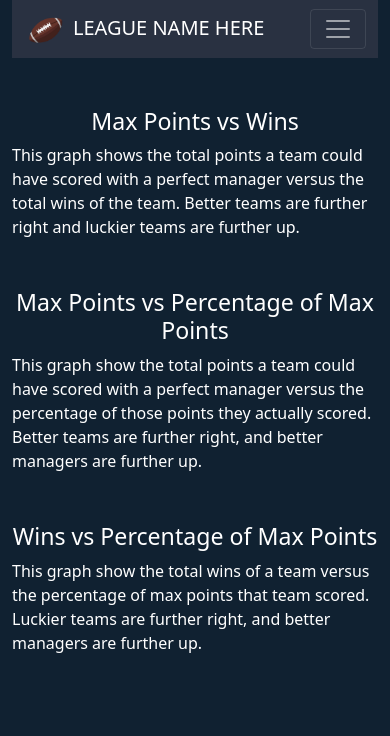
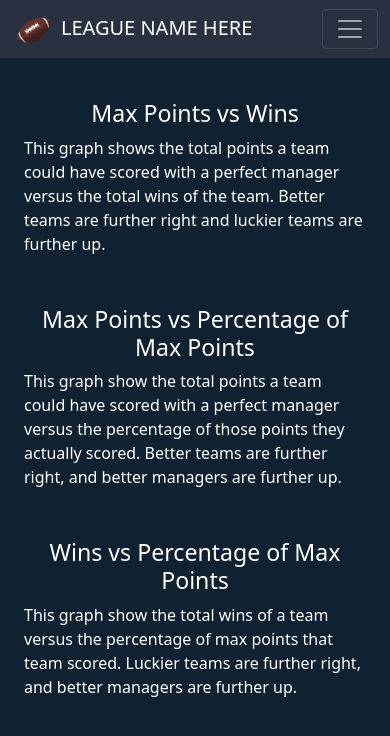
Before and after one commit to jbmitchell7/sleeperfantasyff, a Flask app: page /charts in a window 390 px wide. Shown: the top 736 px of the page. Run offline with Flask 2, Linux system fonts and the light colour scheme; some libraries are stand-ins or nearby versions.

Commit message:
put charts in container, made navbar correct size on mobile

```diff
--- a/app/static/src/css/style.css
+++ b/app/static/src/css/style.css
@@ -4,12 +4,12 @@ body {
 }
 
 .charts {
-    margin-top: 30px;
+    margin-top: 100px;
 }
 
-.charts:last-child {
+/* .charts:last-child {
     margin-bottom: 100px;
-}
+} */
 
 .chart-header {
     text-align: center;
--- a/app/templates/base.html
+++ b/app/templates/base.html
@@ -2,6 +2,7 @@
 <html>
 
 <head>
+    <meta name="viewport" content="width=device-width, initial-scale=1">
     <title>Fantasy Football Season Breakdown</title>
     <link href="https://cdn.jsdelivr.net/npm/bootstrap@5.1.3/dist/css/bootstrap.min.css" rel="stylesheet" integrity="sha384-1BmE4kWBq78iYhFldvKuhfTAU6auU8tT94WrHftjDbrCEXSU1oBoqyl2QvZ6jIW3" crossorigin="anonymous">
     <link rel="stylesheet" type="text/css" href="{{ url_for('static', filename='src/css/style.css')}}">
@@ -9,8 +10,8 @@
 </head>
 
 <body>
-    <div class="container">
-        <nav class="navbar navbar-expand-xl navbar-dark" style="background-color: #293141">
+    <div class="container-fluid">
+        <nav class="navbar navbar-expand-xl navbar-dark fixed-top" style="background-color: #293141">
             <div class="container-fluid">
                 <a class="navbar-brand" href="#">
                 <img src="{{ url_for('static', filename='img/football.png')}}" width="auto" height="30" alt="">
--- a/app/templates/charts.html
+++ b/app/templates/charts.html
@@ -1,7 +1,7 @@
 <!DOCTYPE html>
 {% extends 'base.html' %}
 {% block content %}
-<div class="charts">
+<div class="container charts">
     <h3 class="chart-header">Max Points vs Wins</h3>
     <p>
         This graph shows the total points a team could have scored
```
